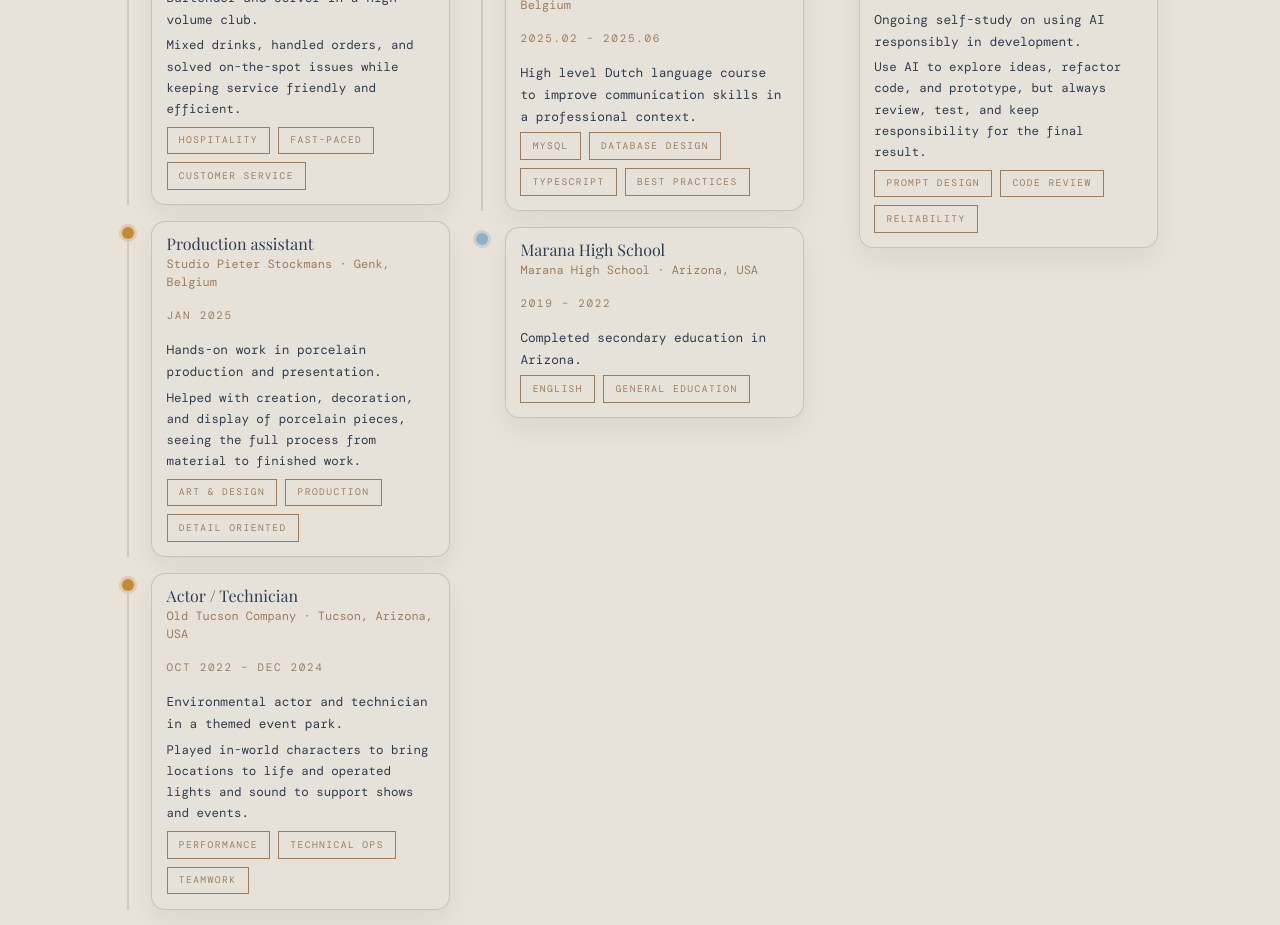
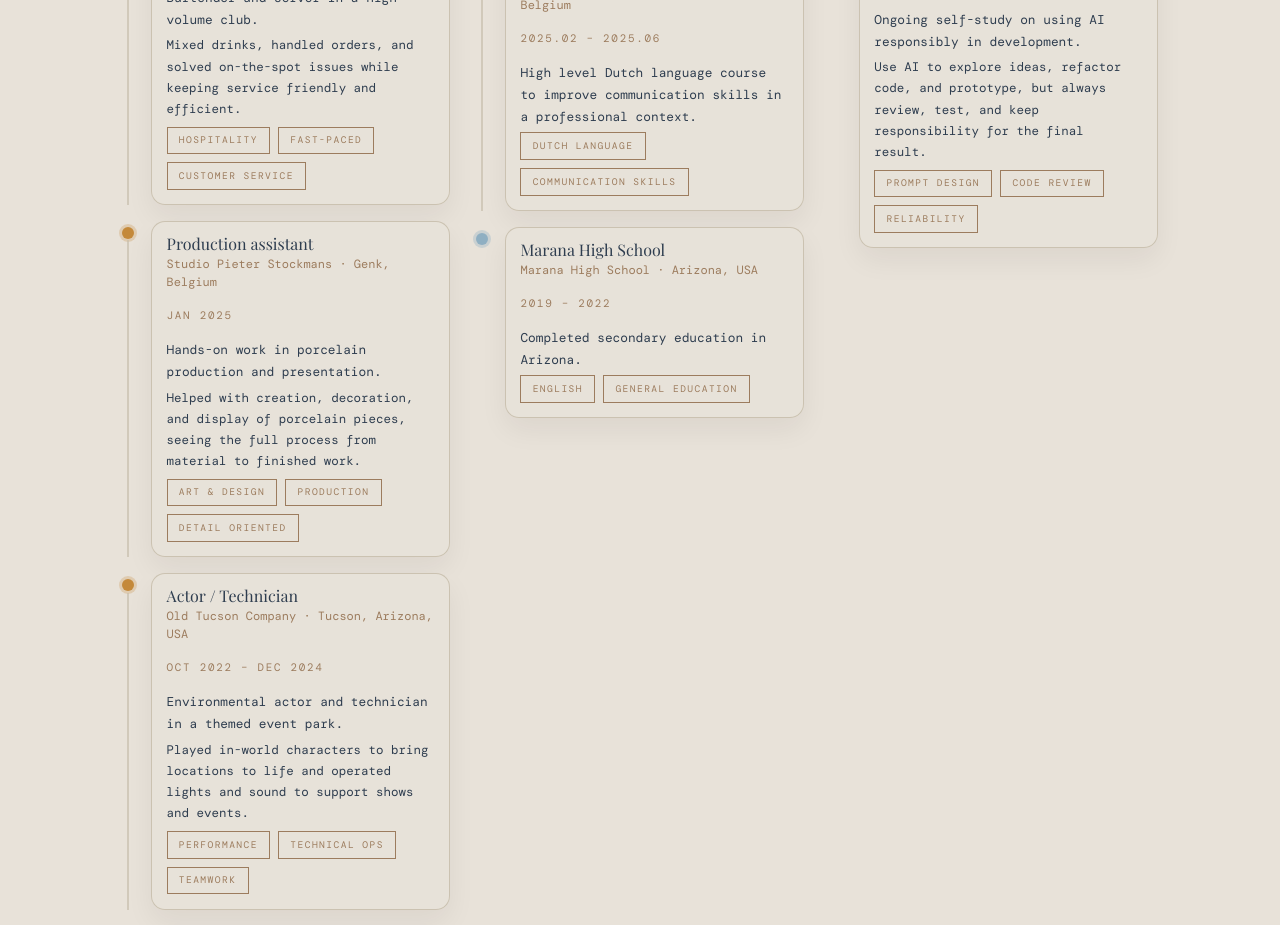
Before and after one commit to TheAbyssSage/sage-stockmans-portfolio, an Angular app: page /experience in a window 1280 px wide. Shown: the part 920-1845 px from the top of the page. Built offline with nearby package versions, Linux system fonts and the light colour scheme; a web font is replaced by a local one.

Commit message:
Updated wording, removed datepipe

```diff
--- a/src/app/pages/experience/experience.ts
+++ b/src/app/pages/experience/experience.ts
@@ -1,7 +1,7 @@
 // src/app/pages/experience/experience.ts
 
 import { Component } from '@angular/core';
-import { CommonModule, DatePipe } from '@angular/common';
+import { CommonModule } from '@angular/common';
 import { RouterModule } from '@angular/router';
 
 type ExperienceTrack = 'work' | 'education' | 'ai';
@@ -22,7 +22,7 @@ interface ExperienceEntry {
 @Component({
   selector: 'app-experience',
   standalone: true,
-  imports: [CommonModule, RouterModule, DatePipe],
+  imports: [CommonModule, RouterModule],
   templateUrl: './experience.html',
   styleUrls: ['./experience.css'],
 })
@@ -123,7 +123,7 @@ export class ExperienceComponent {
       periodLabel: '2025.02 – 2025.06',
       summary:
         'High level Dutch language course to improve communication skills in a professional context.',
-      tags: ['MySQL', 'Database design', 'TypeScript', 'Best practices'],
+      tags: ['Dutch language', 'Communication skills'],
     },
     {
       title: 'Marana High School',
```
